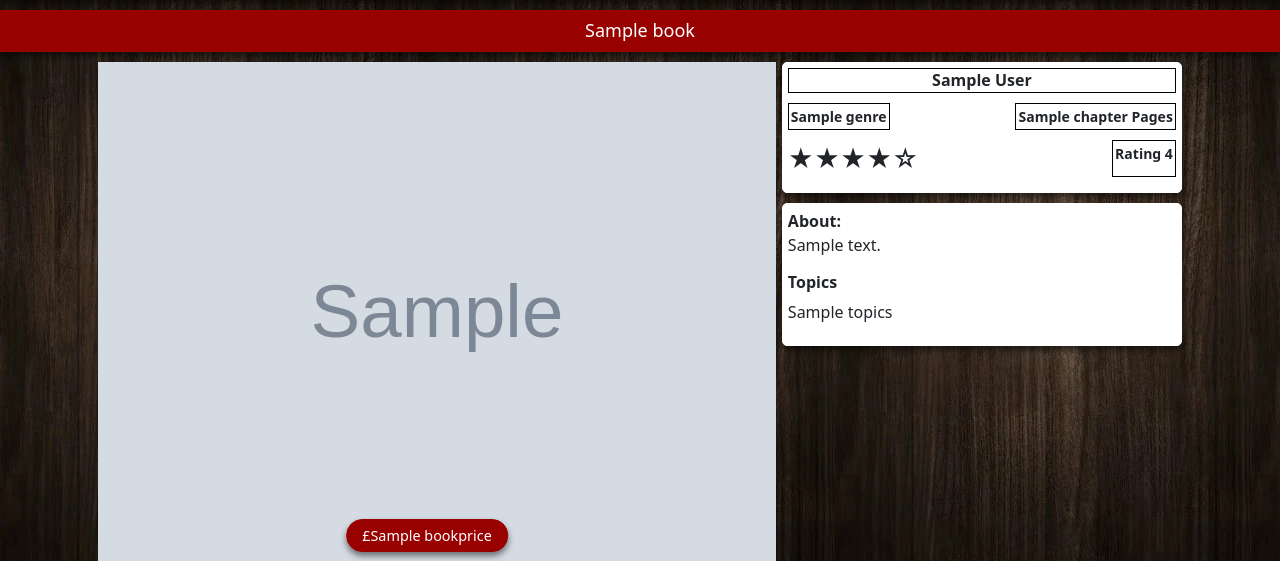
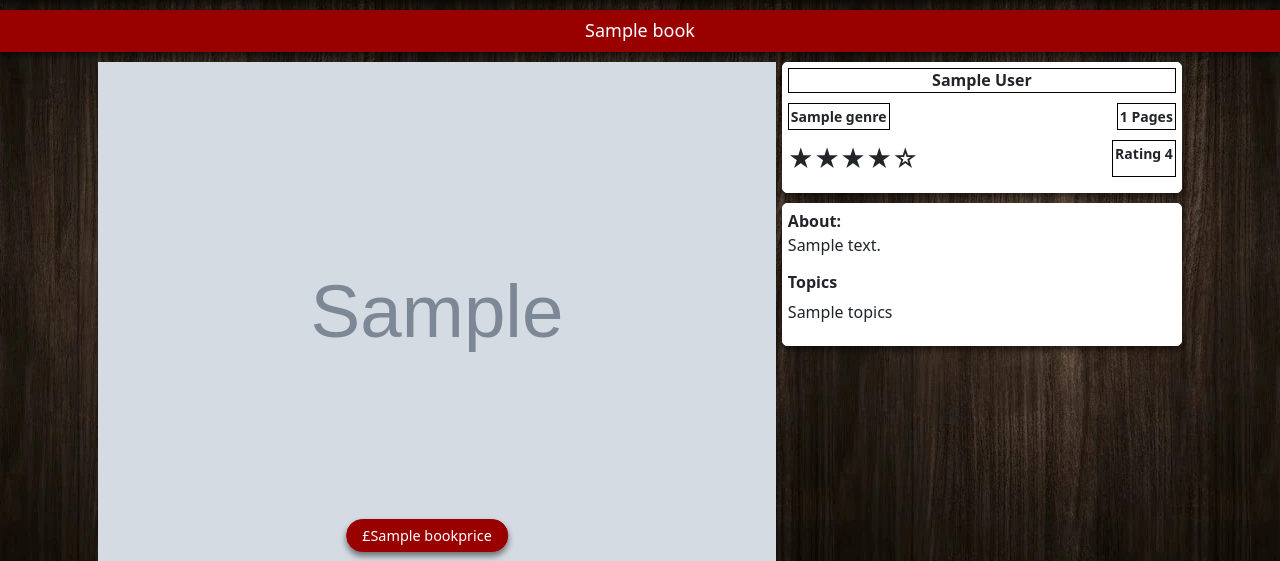
Before and after one commit to MeganOtton/BookNook, a Django app: template Store/templates/store/bookpage.html in a window 1280 px wide. Shown: the part 56-617 px from the top of the page. Run offline with Django 3.2, Linux system fonts and the light colour scheme; the template is opened without the code that fills it: most values are stand-ins (such as "Sample title", 1, 10 or a date in 2020); grey boxes marked "Sample" are stand-in pictures; parts of the project's set-up code (start-up, migrations or seed data) failed here and were passed over; some libraries are stand-ins or nearby versions.

Commit message:
fix pages bookpage.html

```diff
--- a/Store/templates/store/bookpage.html
+++ b/Store/templates/store/bookpage.html
@@ -55,7 +55,7 @@
                     {% endfor %}
                 </p>
 
-                <p class="bookpage-chapter-count">{{ book.chapter }} Pages</p>
+                <p class="bookpage-chapter-count">{{ book.pages }} Pages</p>
             </div>
 
             <div class="rating-box-flex">
```
